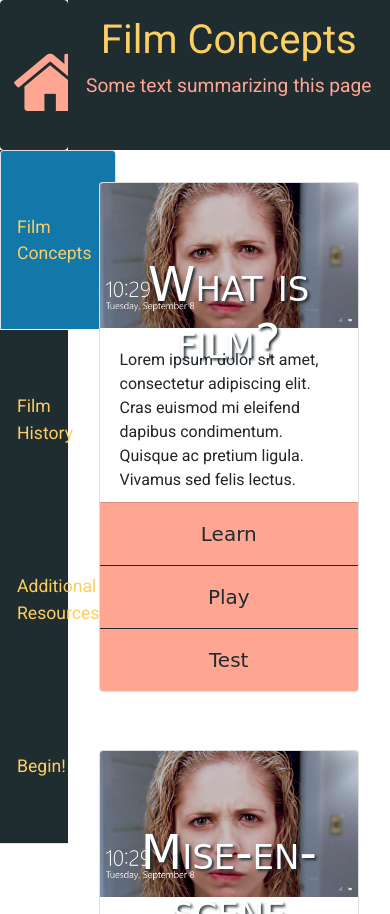
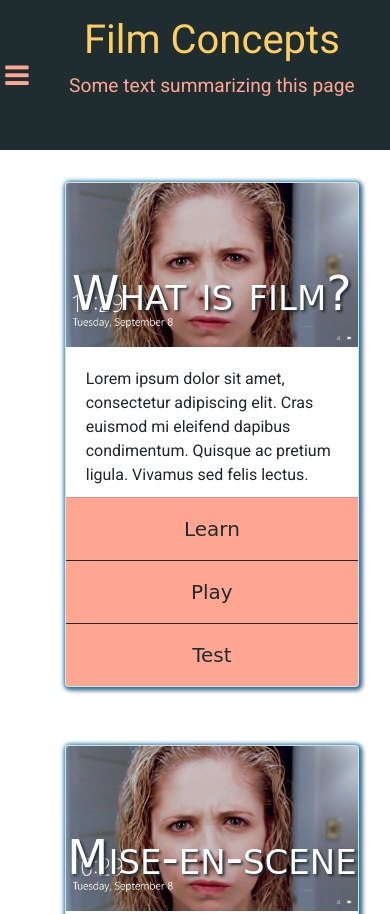
Before and after one commit to dinaporia/cinema-art, a website: page learning/concepts/index.html in a window 390 px wide. Shown: the top 914 px of the page. Drawn offline with nearby package versions, Linux system fonts and the light colour scheme; a web font is replaced by a local one.

Commit message:
making sidebar responsive

```diff
--- a/css/styles.scss
+++ b/css/styles.scss
@@ -23,13 +23,25 @@ header {
 }
 
 // logo image leading to homepage inside learning module
-.home {
+.main-menu {
     height: 150px;
-    .fa-home {
-        line-height: 150px;
+    width: 100%;
+    background-color: $dark;
+    .home {
+        height: 100%;
+        font-size: 7vw;
+        padding: 0;
+        .fa {
+            line-height: 150px;
+            color: $secondary;
+        }
+        &.btn {
+            border-radius: 0;
+        }
+
+
     }
-    background-color: $dark;
-    color: $secondary;
+
 }
 
 // sidebar navigation for learning module
@@ -38,8 +50,9 @@ header {
     position: sticky;
     left: 0;
     top: 0;
-    .nav {
+    .navbar-collapse {
         background-color: $dark;
+        width: 100%;
         .nav-link {
             color: $light;
             font-size: 1.1em;
@@ -97,6 +110,7 @@ header {
 .module-card {
     // make cards equal height while compensating for 0 margins
     height: 95%;
+    box-shadow: 1px 1px 4px 2px $primary, 3px 3px 5px $secondary;
 
     // position and style header over image
     .image-overlay {
@@ -115,7 +129,7 @@ header {
     }
     // override stretched-link in footer to enable navbar hover effect
     .card-footer {
-    z-index: 10;
+    z-index: 1;
     }
     // add responsive styling and hover effects to card footer
     .nav-link {
@@ -178,6 +192,7 @@ header {
         }
 
     }
+
 }
 
 
@@ -186,4 +201,34 @@ header {
     .learn-banner {
         height: 100%;
     }
+
+
 }
+
+@media only screen and (max-width:768px) {
+    .main-menu {
+        button {
+     display: block;
+     margin: auto;
+        }
+     }
+     .navbar-column {
+        z-index: 10;
+
+     }
+     .navbar {
+        position: relative;
+        flex-wrap: nowrap;
+     }
+
+     // preserve sidebar formatting when shown in smaller vp
+    .navbar-collapse {
+        &.show {
+        width: max-content;
+        position: relative;
+        margin-left: auto;
+        display: flex;
+        }
+    }
+
+}
--- a/learning/concepts/index.html
+++ b/learning/concepts/index.html
@@ -8,30 +8,34 @@
 
 <!-- Custom stylesheets-->
     <link rel="stylesheet" href="../../node_modules/font-awesome/css/font-awesome.min.css"/>
-
     <link rel="stylesheet" href="../../css/styles.css">
 
     <title>Film Art Website</title>
 </head>
 
 <body>
-
     <!-- BS grid -->
     <div class="container-fluid pl-0">
         <div class="row h-100">
+
             <!-- left column contains responsive navigation bar  -->
-
-            <div class="col-2 navbar-column px-0">
-                <div class="d-flex h-100 flex-column">
-                <a href="../../index.html" class="home btn btn-dark text-center"><i class="fa fa-home fa-5x"></i></a>
-                <div class="nav flex-column nav-tabs flex-grow-1">
+            <div class="col-1 col-md-2 navbar-column px-0">
+                <!-- sidebar navigation collapses on smaller screens -->
+                <nav class="h-100 flex-column navbar navbar-expand-md p-0">
+                    <!-- main-menu div toggles between home button link and hamburger menu depending on vp -->
+                    <div class="main-menu">
+                        <a href="../../index.html" class="home d-none d-md-block btn btn-dark "><i class="fa fa-home"></i></a>
+                        <button class="navbar-toggler home" type="button" data-toggle="collapse" data-target="#sidebar"><span class="fa fa-bars"></button>
+                    </div>
+                    <div class="flex-column nav-tabs align-items-stretch collapse navbar-collapse" id="sidebar">
                         <a class="d-flex align-items-center nav-link flex-fill active" href="#">Film Concepts</a>
                         <a class="d-flex align-items-center nav-link flex-fill" href="../history/index.html">Film History</a>
                         <a class="d-flex align-items-center nav-link flex-fill" href="../../resources/index.html">Additional Resources</a>
                         <a class="d-flex align-items-center nav-link flex-fill" href="lessons.html">Begin!</a>
                     </div>
+                </nav>
             </div>
-            </div>
+
             <!-- right column contains the learning content -->
             <div class="col pr-0">
                  <!-- sticky header -->
@@ -39,9 +43,9 @@
                     <h1 class="text-light">Film Concepts</h1>
                     <p>Some text summarizing this page</p>
                 </header>
+
                 <!-- nested grid to organize card links to content -->
                 <div class="row mx-3 mx-lg-4 py-2">
-
                     <!-- responsive cards stack on xs and sm, two per row on md and lg, three per row on xl vp -->
                     <div class="col-md-6 col-xl-4 py-3">
                         <div class="card module-card">
@@ -160,9 +164,10 @@
                             </div>
                         </div>
                     </div>
+                </div>
 
             </div>
-            </div>
+
         </div>
     </div>
 
```
Also changed, not shown: css/styles.css. Lines whose indentation alone changed are shown as unchanged.
